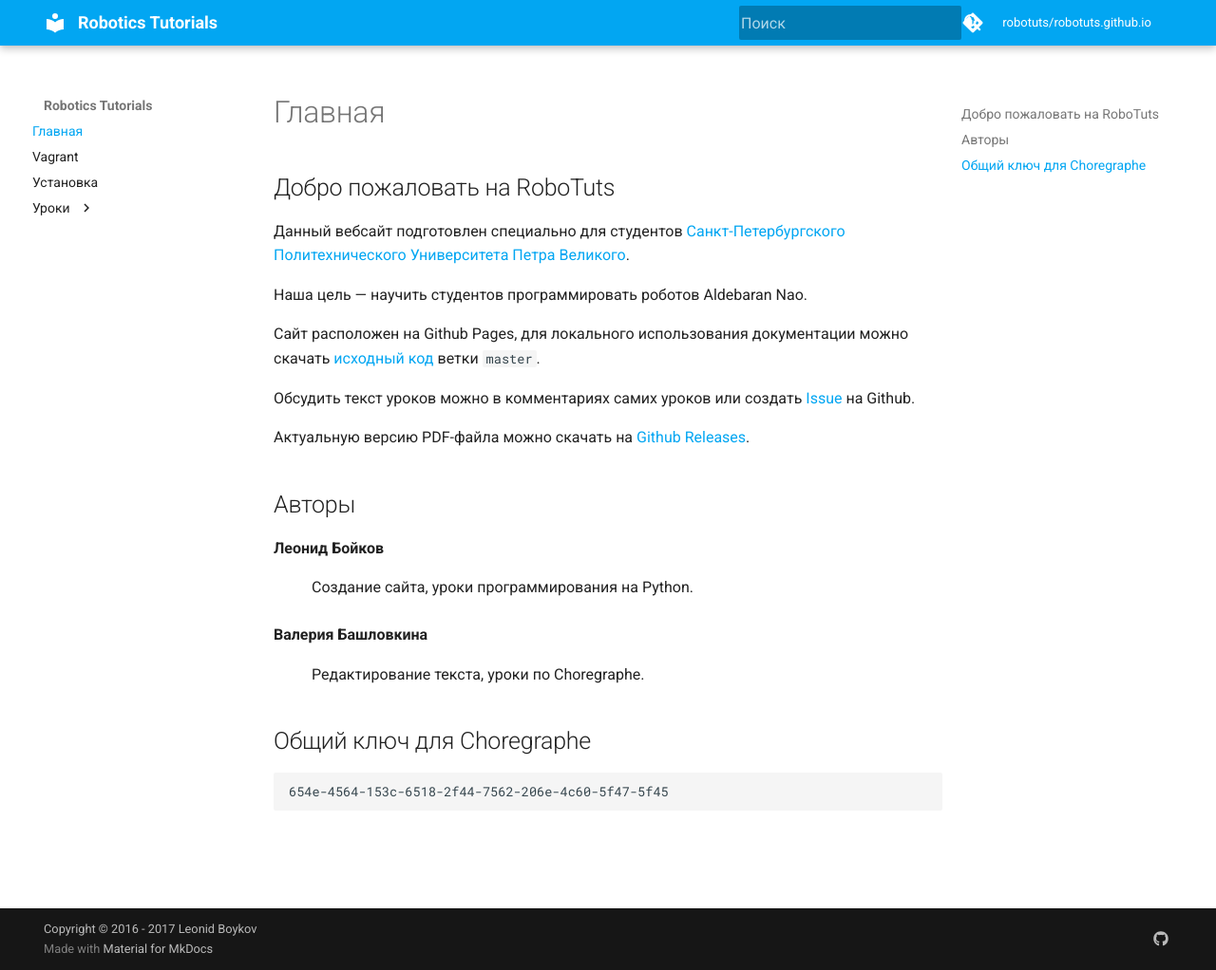
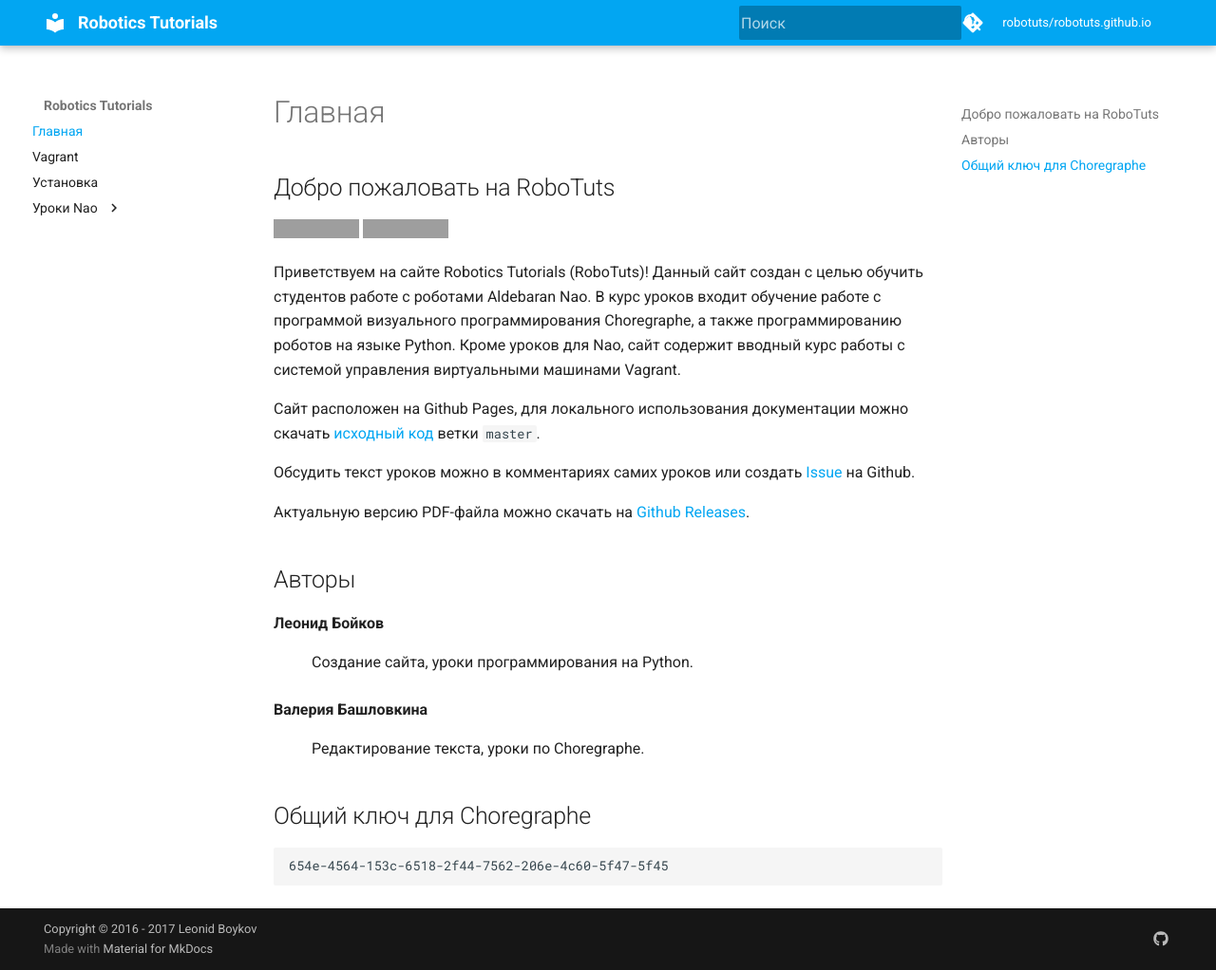
Before and after one commit to robotuts/robotuts.github.io, an MkDocs documentation site: the page built from docs/index.md, in a window 1280 px wide and 1022 px high. Shown: the whole window at 95% size. Built offline with MkDocs 1.6.1 and Material for MkDocs 9.7.7, drawn with Linux system fonts in a browser that asks for light colours; comment, search, counter and statistics services are not loaded; old or Windows-style settings are respelled for this version of MkDocs; grey boxes are pictures that could not be loaded.

Commit message:
Update Home page

```diff
--- a/docs/index.md
+++ b/docs/index.md
@@ -1,9 +1,12 @@
 ## Добро пожаловать на RoboTuts
+[![Build Status](https://travis-ci.org/robotuts/robotuts.github.io.svg?branch=source)](https://travis-ci.org/robotuts/robotuts.github.io)
+[![Dependency Status](https://gemnasium.com/badges/github.com/robotuts/robotuts.github.io.svg)](https://gemnasium.com/github.com/robotuts/robotuts.github.io)
 
-Данный вебсайт подготовлен специально для студентов
-[Санкт-Петербургского Политехнического Университета Петра Великого](http://www.spbstu.ru/).
-
-Наша цель --- научить студентов программировать роботов Aldebaran Nao.
+Приветствуем на сайте Robotics Tutorials (RoboTuts)! Данный сайт создан с целью
+обучить студентов работе с роботами Aldebaran Nao. В курс уроков входит обучение
+работе с программой визуального программирования Choregraphe, а также
+программированию роботов на языке Python. Кроме уроков для Nao, сайт содержит
+вводный курс работы с системой управления виртуальными машинами Vagrant.
 
 Сайт расположен на Github Pages, для локального использования документации можно
 скачать [исходный код](https://github.com/robotuts/robotuts.github.io/archive/master.zip)
--- a/mkdocs.yml
+++ b/mkdocs.yml
@@ -56,7 +56,7 @@ pages:
   - Главная: index.md
   - Vagrant: vagrant.md
   - Установка: installing.md
-  - Уроки:
+  - 'Уроки Nao':
     - 'Урок 1: Основы в Choregraphe': labs/lab1.md
     - 'Урок 2: Введение в QiChat': labs/lab2.md
     - 'Урок 3: Введение в libqi-python': labs/lab3.md
```
Also changed, not shown: README.md (+1 -1 lines).
